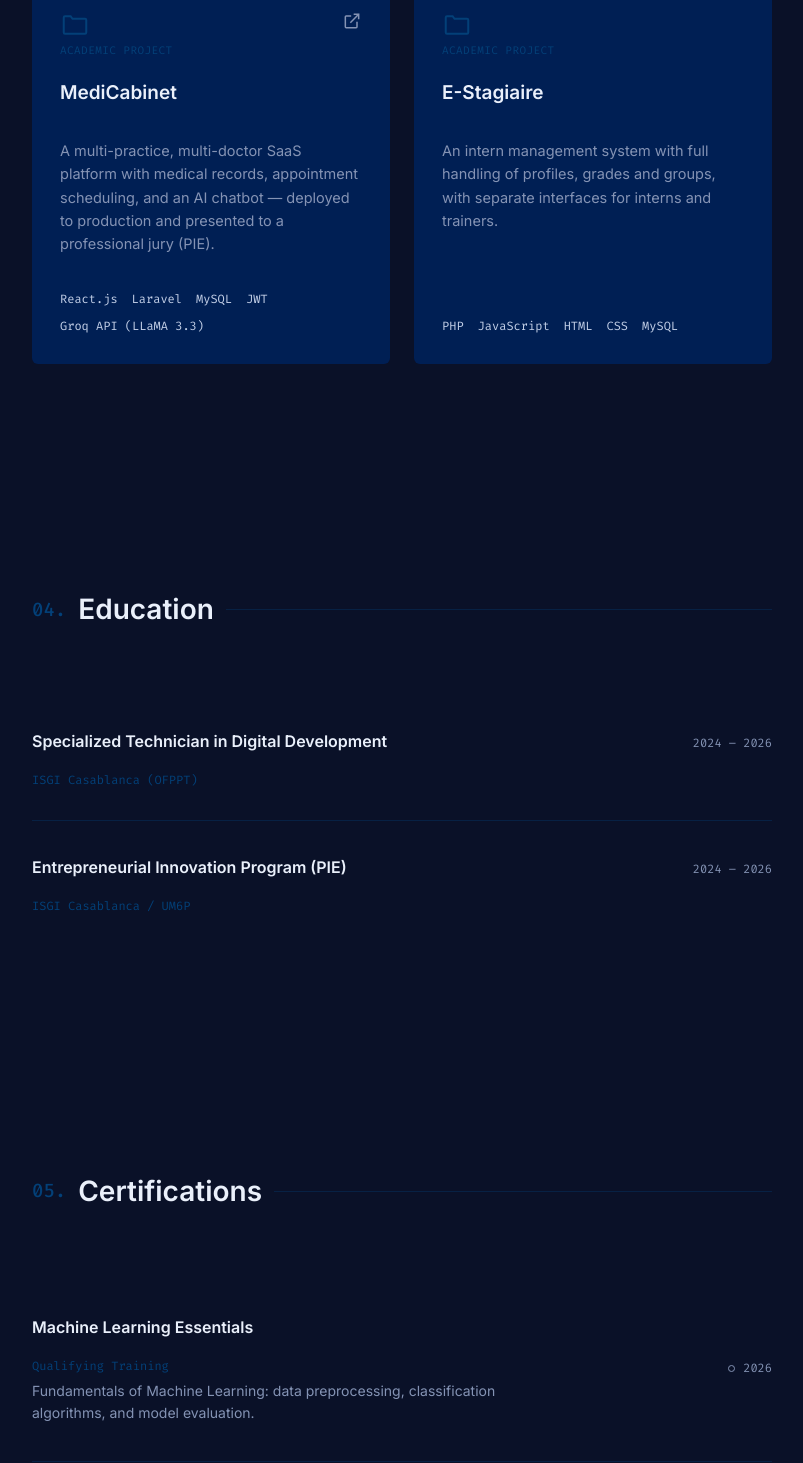
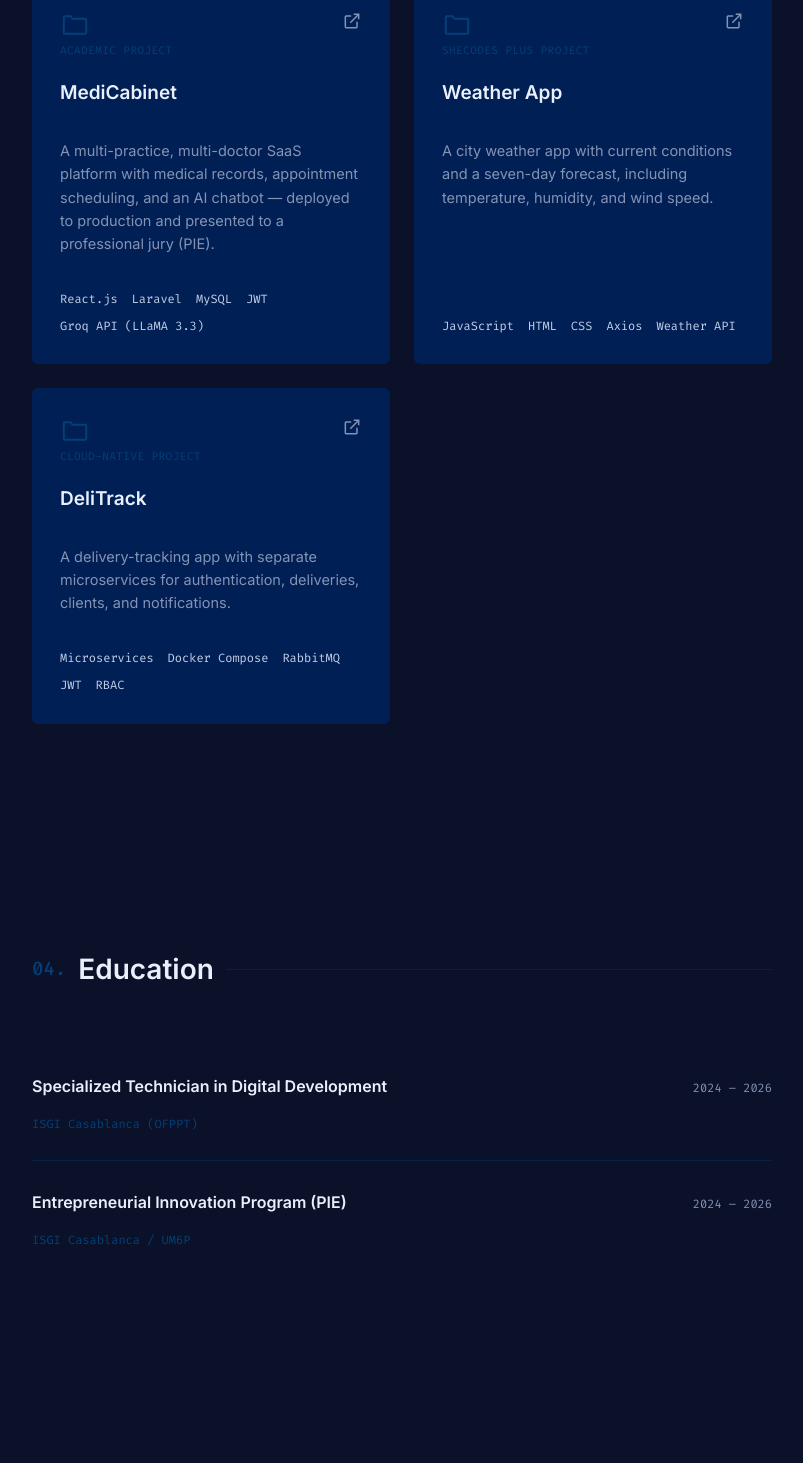
Before and after one commit to Fadwa-Saif/Portfolio-Fadwa-saif, a React (Vite) app in the folder my-portfolio/: page / in a window 1280 px wide. Shown: the part 2620-4083 px from the top of the page, without its empty margins (318-1121 px from the left). Built offline with nearby package versions, Linux system fonts and the light colour scheme.

Commit message:
update projects

```diff
--- a/my-portfolio/src/App.jsx
+++ b/my-portfolio/src/App.jsx
@@ -85,11 +85,18 @@ const PROJECTS = [
     link: "https://gitlab.com/Fadwa-Saif/MediCabinet-Projet-de-synthese-FrontEnd",
   },
   {
-    name: "E-Stagiaire",
-    tag: "Academic Project",
-    desc: "An intern management system with full handling of profiles, grades and groups, with separate interfaces for interns and trainers.",
-    tech: ["PHP", "JavaScript", "HTML", "CSS", "MySQL"],
-    link: null,
+    name: "Weather App",
+    tag: "SheCodes Plus Project",
+    desc: "A city weather app with current conditions and a seven-day forecast, including temperature, humidity, and wind speed.",
+    tech: ["JavaScript", "HTML", "CSS", "Axios", "Weather API"],
+    link: "https://github.com/Fadwa-Saif/Weather-app",
+  },
+  {
+    name: "DeliTrack",
+    tag: "Cloud-Native Project",
+    desc: "A delivery-tracking app with separate microservices for authentication, deliveries, clients, and notifications.",
+    tech: ["Microservices", "Docker Compose", "RabbitMQ", "JWT", "RBAC"],
+    link: "https://github.com/Fadwa-Saif/Projet-app-cloud-native-Suivi-de-Livraisons",
   },
 ];
 
@@ -410,12 +417,16 @@ export default function Portfolio() {
         .edu-row h3{ font-family:${SANS}; color:${C.white}; font-size:16px; font-weight:600; }
         .edu-row .org{ font-family:${MONO}; font-size:12px; color:${C.accent}; margin-top:4px; }
         .edu-row .date{ font-family:${MONO}; font-size:12px; color:${C.slate}; white-space:nowrap; }
+        #education .sh{ margin-bottom:30px; }
+        #education .edu-row{ padding:13px 0; }
+        #education .edu-row .org{ margin-top:2px; }
 
-        .cert-row{ display:flex; justify-content:space-between; gap:20px; padding:22px 0; border-bottom:1px solid ${C.lightestNavy}; flex-wrap:wrap; }
+        #certifications{ padding:56px 0; }
+        #certifications .sh{ margin-bottom:20px; }
+        .cert-row{ display:flex; justify-content:space-between; align-items:center; gap:16px; padding:9px 0; border-bottom:1px solid ${C.lightestNavy}; }
         .cert-row:last-child{ border-bottom:none; }
-        .cert-row h3{ font-family:${SANS}; color:${C.white}; font-size:16px; font-weight:600; }
-        .cert-row .issuer{ font-family:${MONO}; font-size:12px; color:${C.accent}; margin:4px 0; }
-        .cert-row p{ font-size:14px; margin-top:4px; max-width:480px; }
+        .cert-row h3{ display:inline; font-family:${SANS}; color:${C.white}; font-size:14px; font-weight:600; }
+        .cert-row .issuer{ display:inline; font-family:${MONO}; font-size:11px; color:${C.accent}; margin-left:10px; }
         .cert-row a{ display:inline-block; margin-top:8px; font-family:${MONO}; font-size:12px; color:${C.slate}; border-bottom:1px solid ${C.slate}; }
         .cert-row a:hover{ color:${C.accent}; border-color:${C.accent}; }
         .cert-status{ display:flex; align-items:center; gap:8px; font-family:${MONO}; font-size:12px; color:${C.slate}; white-space:nowrap; flex-shrink:0; }
@@ -438,7 +449,10 @@ export default function Portfolio() {
         @media (max-width:640px){
           .pf{ font-size:16px; }
           section{ padding:70px 0; }
+          #certifications{ padding:44px 0; }
           .stack-row{ grid-template-columns:110px minmax(0,1fr); gap:10px; padding:9px 0; }
+          .cert-row{ gap:8px; }
+          .cert-row .issuer{ display:block; margin:3px 0 0; }
         }
         @media (prefers-reduced-motion: reduce){
           *{ transition-duration:.01ms !important; animation-duration:.01ms !important; }
@@ -531,7 +545,7 @@ export default function Portfolio() {
                 continuing to sharpen my skills.
               </p>
               <div className="stack-list" aria-label="Technical skills">
-                {SKILLS.map((group, index) => (
+                {SKILLS.map((group) => (
                   <div className="stack-row" key={group.cat}>
                     <div className="stack-category">
                       <h3>{group.cat}</h3>
@@ -609,14 +623,8 @@ export default function Portfolio() {
                 <div>
                   <h3>{c.name}</h3>
                   <p className="issuer">{c.issuer}</p>
-                  <p>{c.desc}</p>
                 </div>
-                <div className="cert-status">
-                  <span
-                    className={`dot ${c.status === "issued" ? "on" : "off"}`}
-                  />
-                  {c.date}
-                </div>
+                <span className="cert-status">{c.date}</span>
               </div>
             ))}
           </Reveal>
```
